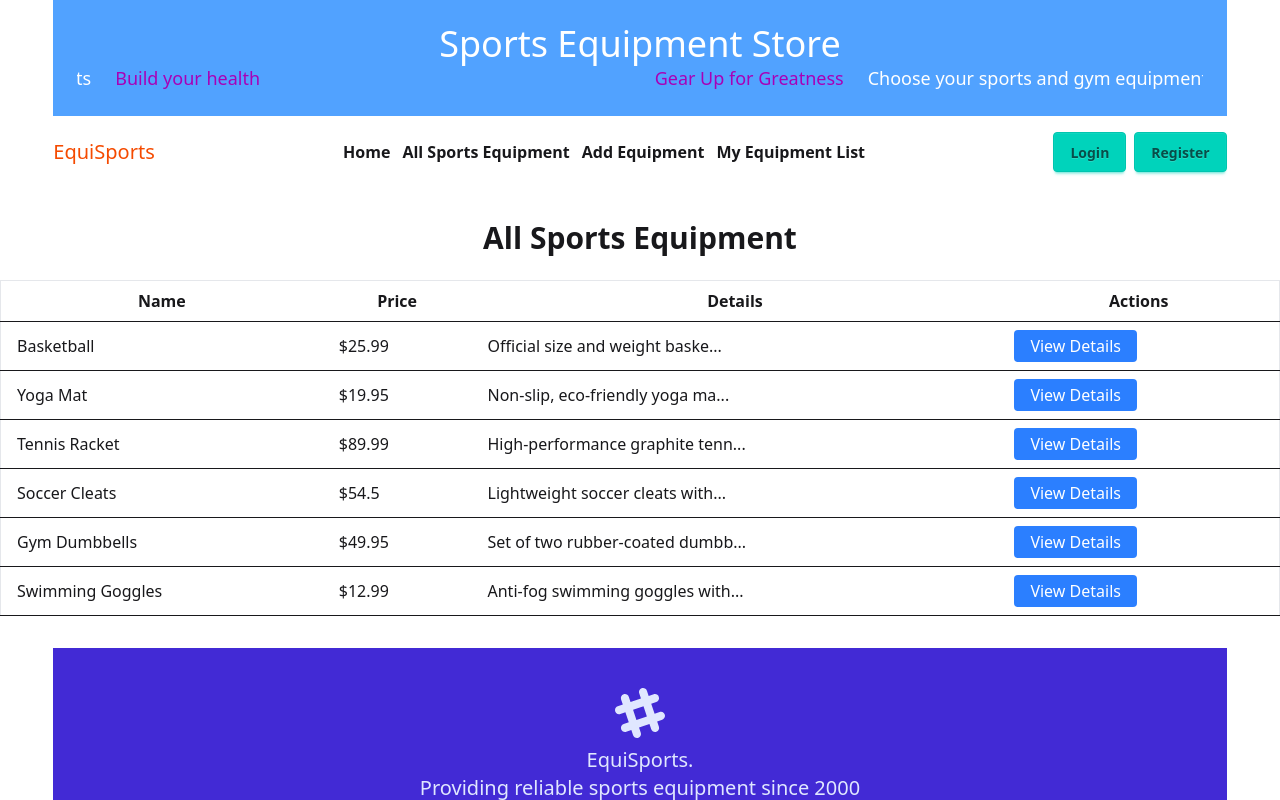
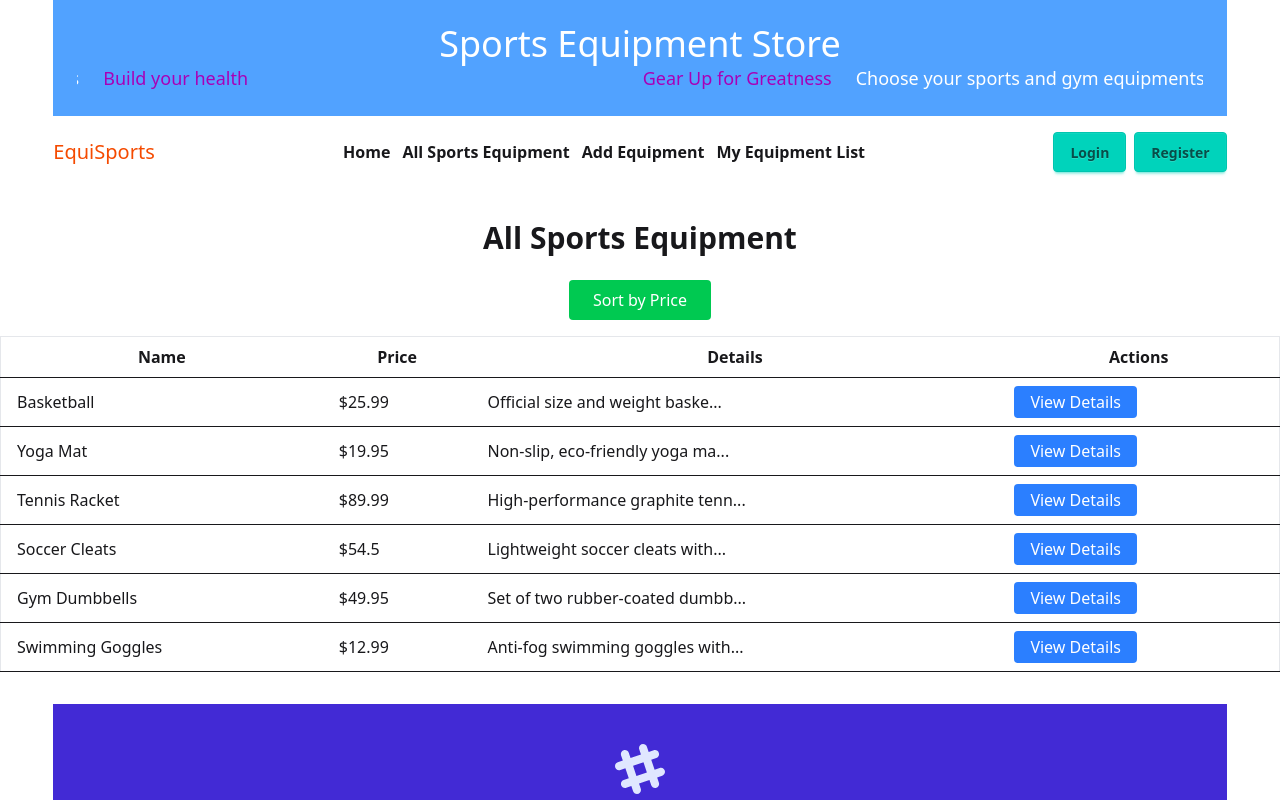
Before and after one commit to jaky-sheikh/sports-equip-store-client, a React (Vite) app: page /allEquipment in a window 1280 px wide. Shown: the top 800 px of the page. Built offline with nearby package versions, Linux system fonts and the light colour scheme; no server answers.

Commit message:
sort button added in the all sports equipment page

```diff
--- a/src/components/AllEquipment.jsx
+++ b/src/components/AllEquipment.jsx
@@ -3,17 +3,35 @@ import { Link } from "react-router-dom";
 
 const AllEquipment = () => {
     const [products, setProducts] = useState([]);
+    const [sortedProducts, setSortedProducts] = useState([]);
 
     useEffect(() => {
         fetch("products.json")
             .then((res) => res.json())
-            .then((data) => setProducts(data))
+            .then((data) => {
+                setProducts(data);
+                setSortedProducts(data);
+            })
             .catch((error) => console.error("Error fetching data:", error));
     }, []);
+
+    const handleSortByPrice = () => {
+        const sorted = [...products].sort((a, b) => a.price - b.price);
+        setSortedProducts(sorted);
+    };
 
     return (
         <div className="container mx-auto my-8">
             <h2 className="text-3xl font-bold text-center mb-6">All Sports Equipment</h2>
+            <div className="text-center mb-4">
+                <button
+                    onClick={handleSortByPrice}
+                    className="bg-green-500 text-white px-6 py-2 rounded hover:bg-green-600"
+                >
+                    Sort by Price
+                </button>
+            </div>
+
             <table className="min-w-full bg-white border border-gray-200">
                 <thead>
                     <tr>
@@ -24,7 +42,7 @@ const AllEquipment = () => {
                     </tr>
                 </thead>
                 <tbody>
-                    {products.map((product) => (
+                    {sortedProducts.map((product) => (
                         <tr key={product.id}>
                             <td className="py-2 px-4 border-b">{product.name}</td>
                             <td className="py-2 px-4 border-b">${product.price}</td>
```
